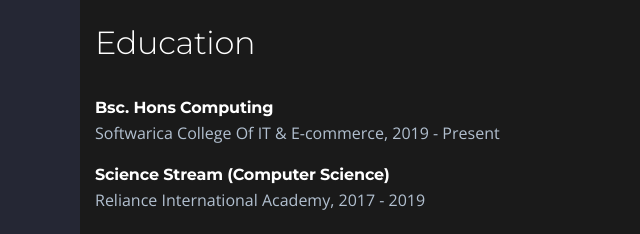
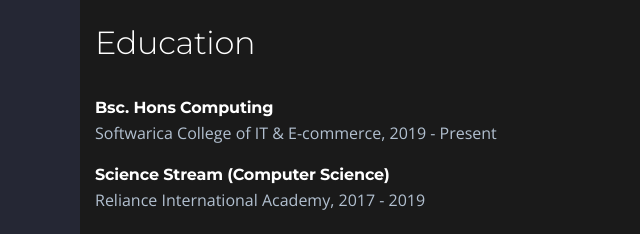
Before and after one commit to prabeshpathak/prabeshpathak, a plain HTML site: page index.html in a window 1280 px wide. Shown: the part 1666-1900 px from the top of the page, 240-880 px from the left. Drawn offline with nearby package versions, Linux system fonts and the light colour scheme.

Commit message:
minor changes for push

```diff
--- a/index.html
+++ b/index.html
@@ -318,7 +318,7 @@ and determined. The unique combination of creativity,
           <div class="col-md-6 mb-7 mb-md-0">
             <h2 class="h2 text-center text-lg-left mb-6 font-weight-light">Education</h2>
             <p class="h6 mb-0">Bsc. Hons Computing</p>
-            <p class="text-gray-400">Softwarica College Of IT & E-commerce, 2019 - Present</p>
+            <p class="text-gray-400">Softwarica College of IT & E-commerce, 2019 - Present</p>
             <p class="h6 mb-0">Science Stream (Computer Science)</p>
             <p class="text-gray-400">Reliance International Academy, 2017 - 2019</p>
           </div>
```
